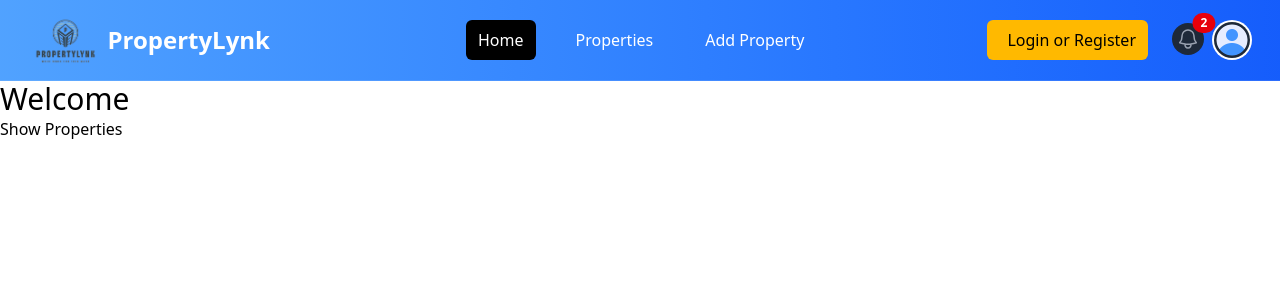
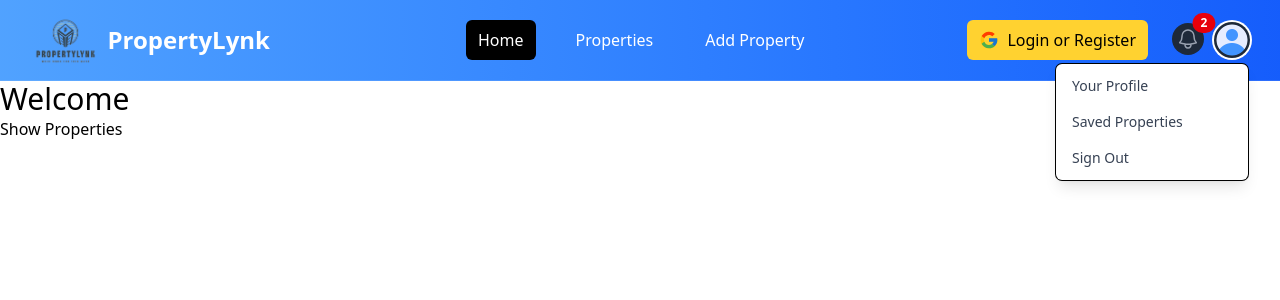
Before and after one commit to vbudithi/property-lynk-nextjs, a Next.js app: page / in a window 1280 px wide. Both pictures are taken after a click on the button "Open user menu". Shown: the top 300 px of the page. Built offline with nearby package versions, Linux system fonts and the light colour scheme.

Commit message:
added navbar links, dropdowns and react icons

```diff
--- a/components/Navbar.jsx
+++ b/components/Navbar.jsx
@@ -1,9 +1,15 @@
+'use client'
+import { useState } from 'react';
 import React from 'react'
 import Image from 'next/image';
+import Link from 'next/link'
 import logo from '@/assets/images/logo_prop.png';
 import profileDefault from '@/assets/images/profile.png';
+import { FcGoogle } from 'react-icons/fc';
 
 const Navbar = () => {
+    const [isMobileMenuOpen, setIsMobileMenuOpen] = useState(false);
+    const [isProfileMenuOpen, setIsProfileMenuOpen] = useState(false);
   return (
     <nav className="bg-gradient-to-r from-blue-400 to-blue-600 border-b border-white/10 ">
       <div className="mx-auto max-w-7xl px-2 sm:px-6 lg:px-8">
@@ -16,6 +22,7 @@ const Navbar = () => {
               className="relative inline-flex items-center justify-center rounded-md p-2 text-gray-400 hover:bg-gray-700 hover:text-white focus:outline-none focus:ring-2 focus:ring-inset focus:ring-white"
               aria-controls="mobile-menu"
               aria-expanded="false"
+              onClick={() => setIsMobileMenuOpen((prev) => !prev)}
             >
               <span className="absolute -inset-0.5"></span>
               <span className="sr-only">Open main menu</span>
@@ -40,7 +47,7 @@ const Navbar = () => {
             className="flex flex-1 items-center justify-center md:items-stretch md:justify-start"
           >
             {/* <!-- Logo --> */}
-            <a className="flex flex-shrink-0 items-center" href="/index.html">
+            <Link className="flex flex-shrink-0 items-center" href="/index.html">
               <Image
                 className="h-13 w-auto"
                 src={ logo }
@@ -50,25 +57,25 @@ const Navbar = () => {
               <span className="hidden md:block text-white text-2xl font-bold ml-2"
                 >PropertyLynk</span
               >
-            </a>
+            </Link>
             {/* <!-- Desktop Menu Hidden below md screens --> */}
             <div className="hidden md:ml-49 md:flex md:justify-center md:items-center">
               <div className="flex space-x-7">
-                <a
+                <Link
                   href="/index.html"
                   className="text-white bg-black hover:bg-gray-700 hover:text-white rounded-md px-3 py-2"
-                  >Home</a
-                >
-                <a
+                  >Home
+                </Link>
+                <Link
                   href="/properties.html"
                   className="text-white hover:bg-gray-700 hover:text-white rounded-md px-3 py-2"
-                  >Properties</a
-                >
-                <a
-                  href="/add-property.html"
+                  >Properties
+                 </Link>
+                <Link
+                  href="/properties/add"
                   className="text-white hover:bg-gray-700 hover:text-white rounded-md px-3 py-2"
-                  >Add Property</a
-                >
+                  >Add Property
+                </Link>
               </div>
             </div>
           </div>
@@ -77,9 +84,9 @@ const Navbar = () => {
           <div className="hidden md:block md:ml-6">
             <div className="flex items-center">
               <button
-                className="flex items-center bg-amber-400 text-black hover:bg-amber-500 rounded-md px-3 py-2"
+                className="flex items-center bg-amber-300 text-black hover:bg-amber-400 rounded-md px-3 py-2"
               >
-                <i className="fa-brands fa-google text-white mr-2"></i>
+                <FcGoogle size={20} className = 'mr-2'/>
                 <span>Login or Register</span>
               </button>
             </div>
@@ -89,7 +96,7 @@ const Navbar = () => {
           <div
             className="absolute inset-y-0 right-0 flex items-center pr-2 md:static md:inset-auto md:ml-6 md:pr-0"
           >
-            <a href="messages.html" className="relative group">
+            <Link href="/messages" className="relative group">
               <button
                 type="button"
                 className="relative rounded-full bg-gray-800 p-1 text-gray-400 hover:text-white focus:outline-none focus:ring-2 focus:ring-white focus:ring-offset-2 focus:ring-offset-gray-800"
@@ -117,7 +124,7 @@ const Navbar = () => {
                 2
                 {/* <!-- Replace with the actual number of notifications --> */}
               </span>
-            </a>
+            </Link>
             {/* <!-- Profile dropdown button --> */}
             <div className="relative ml-3">
               <div>
@@ -127,6 +134,7 @@ const Navbar = () => {
                   id="user-menu-button"
                   aria-expanded="false"
                   aria-haspopup="true"
+                  onClick={() => setIsProfileMenuOpen((prev) => !prev)}
                 >
                   <span className="absolute -inset-1.5"></span>
                   <span className="sr-only">Open user menu</span>
@@ -139,70 +147,76 @@ const Navbar = () => {
               </div>
 
               {/* <!-- Profile dropdown --> */}
+                {isProfileMenuOpen && (
                 <div
                         id="user-menu"
-                className="hidden absolute right-0 z-10 mt-2 w-48 origin-top-right rounded-md bg-white py-1 shadow-lg ring-1 ring-black ring-opacity-5 focus:outline-none"
+                        className="absolute right-0 z-10 mt-2 w-48 origin-top-right rounded-md bg-white py-1 shadow-lg ring-1 ring-black ring-opacity-5 focus:outline-none"
                         role="menu"
                         aria-orientation="vertical"
                         aria-labelledby="user-menu-button"
                         tabIndex="-1"
                     >
-                <a
-                  href="/profile.html"
+
+                        <Link
+                        href="/profile"
                         className="block px-4 py-2 text-sm text-gray-700"
                         role="menuitem"
                         tabIndex="-1"
                         id="user-menu-item-0"
-                  >Your Profile</a
-                >
-                <a
-                  href="saved-properties.html"
+                        >Your Profile
+                        </Link>
+                        <Link
+                        href="/properties/saved"
                         className="block px-4 py-2 text-sm text-gray-700"
                         role="menuitem"
                         tabIndex="-1"
                         id="user-menu-item-2"
-                  >Saved Properties</a
-                >
-                <a
+                        >Saved Properties
+                        </Link>
+                        <button
                         href="#"
                         className="block px-4 py-2 text-sm text-gray-700"
                         role="menuitem"
                         tabIndex="-1"
                         id="user-menu-item-2"
-                  >Sign Out</a
-                >
+                        >Sign Out
+                        </button>
                 </div>
+                )}
             </div>
           </div>
         </div>
       </div>
 
       {/* <!-- Mobile menu, show/hide based on menu state. --> */}
-      <div className="hidden" id="mobile-menu">
+      {isMobileMenuOpen &&(
+              <div id="mobile-menu">
         <div className="space-y-1 px-2 pb-3 pt-2">
-          <a
-            href="/index.html"
+            <Link
+                href="/"
                 className="bg-gray-900 text-white block rounded-md px-3 py-2 text-base font-medium"
-            >Home</a
-          >
-          <a
-            href="/properties.html"
+                >Home
+            </Link>
+            <Link
+                href="/properties"
                 className="text-gray-300 hover:bg-gray-700 hover:text-white block rounded-md px-3 py-2 text-base font-medium"
-            >Properties</a
-          >
-          <a
-            href="/add-property.html"
+                >Properties
+            </Link>
+            <Link
+                href="/properties/add"
                 className="text-gray-300 hover:bg-gray-700 hover:text-white block rounded-md px-3 py-2 text-base font-medium"
-            >Add Property</a
-          >
+                >Add Property
+            </Link>
             <button
                 className="flex items-center text-white bg-gray-700 hover:bg-gray-900 hover:text-white rounded-md px-3 py-2 my-4"
             >
-            <i className="fa-brands fa-google mr-2"></i>
+           <FcGoogle size={20} className = 'mr-2'/>
             <span>Login or Register</span>
           </button>
         </div>
       </div>
+      )}
+
     </nav>
   );
 };
--- a/package.json
+++ b/package.json
@@ -10,7 +10,8 @@
   "dependencies": {
     "next": "15.5.4",
     "react": "19.1.0",
-    "react-dom": "19.1.0"
+    "react-dom": "19.1.0",
+    "react-icons": "^5.5.0"
   },
   "devDependencies": {
     "@tailwindcss/postcss": "^4.1.13",
```
Also changed, not shown: 1 other file (tests, documents, lock files or other folders). Lines whose indentation alone changed are shown as unchanged.
